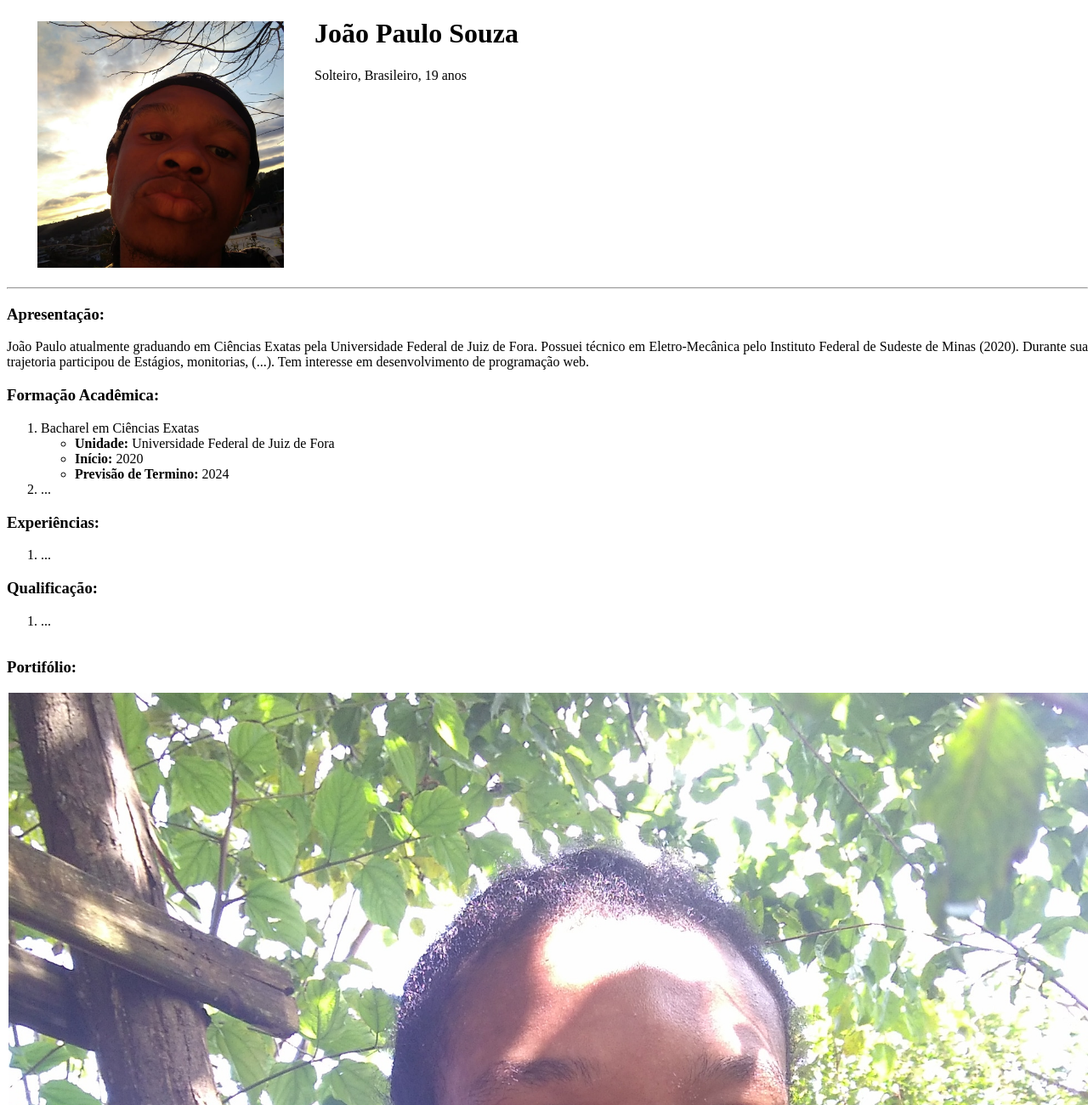
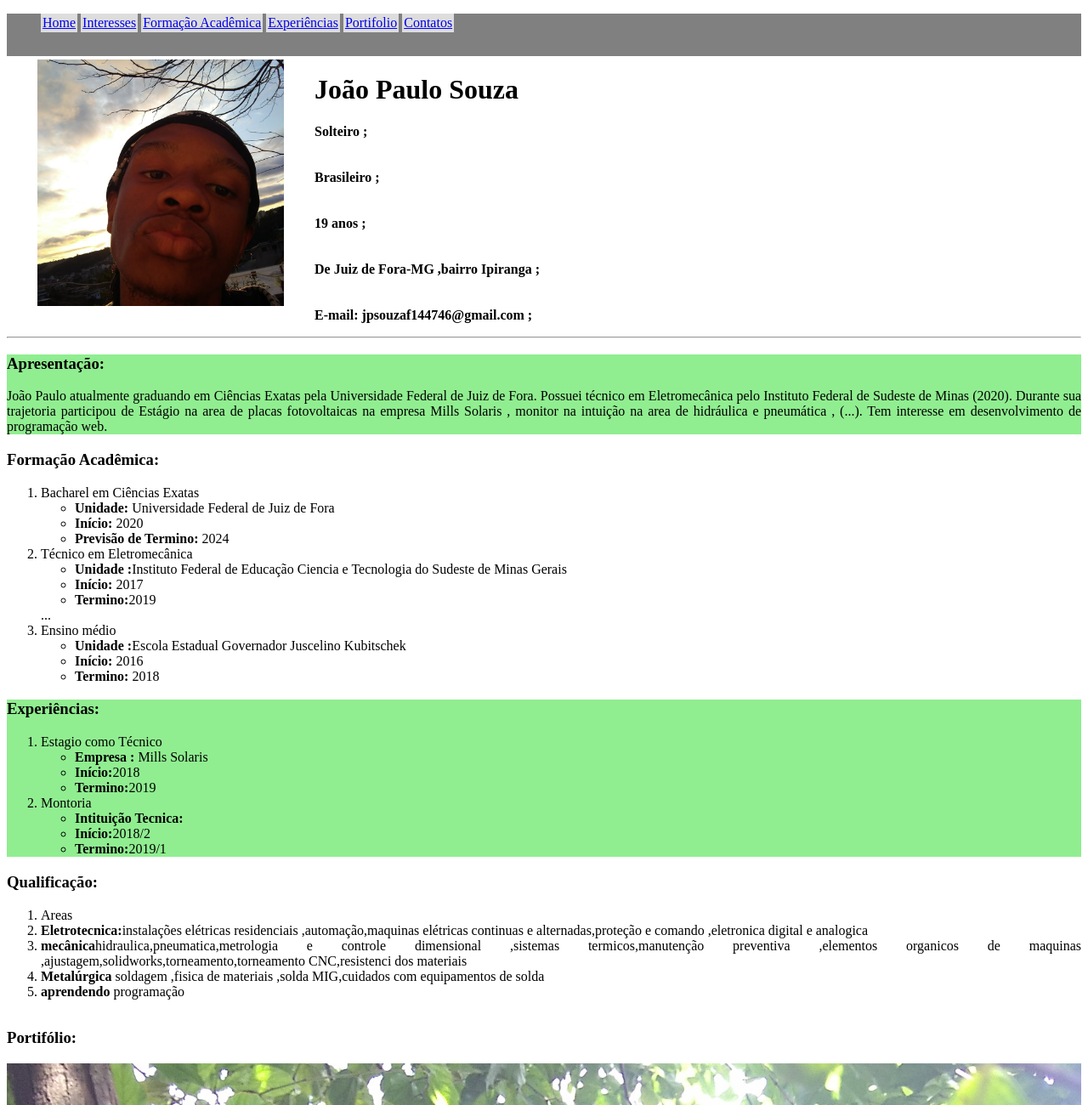
Before and after one commit to jpsouzaf/jpsouzaf.github.io, a plain HTML site: page index.html in a window 1280 px wide. Shown: the top 1300 px of the page at 85% size. Drawn offline with Linux system fonts and the light colour scheme.

Commit message:
mudanças pedidas.

```diff
--- a/css/stylo.css
+++ b/css/stylo.css
@@ -17,11 +17,27 @@
 #menu{
 	height: 50px;
 	background-color: gray;
+	list-style: none;
 }
-#menuPrincipal{
-	float: left;
+#interesses{
+	background-color:  lightgreen
+
+
+
+
+}
+#experiencias{
+	background-color:  lightgreen
+
+
+}
+#menu ul {
+	list-style: none;
+}
+#menu li{
 	display: inline-block;
-
+	background-color: #dddddd;
+	padding: 2px;
 }
 #corpo{
 	height: 880px;
@@ -38,32 +54,33 @@
 #slides figure {
 	position: relative;
 	width:500% ;
-	margin:2px;
-	left:auto; ;
+	margin:0;
+	left:0 ;
 	animation: 20s slides infinite;
 }
-#slides figure img {
+#slides figure  img {
 	width:20% ;
 	float: left;
 }
-@keyframes {
+@keyframes  slides {
 	0% {
-		left: 0;
+		left: 0%;
 	}
 	30% {
-		left: 0;
+		left: 0%;
 	}
 	35% {
-		left: -100;
+		left: -100%;
 	}
 	65% {
-		left: -100;
+		left: -100%;
 	}
 	70% {
-		left: -200;
+		left: -200%;
 	}
 	100% {
-		left: -200;
+		left: -200%;
 	}
 
+
 }
--- a/index.html
+++ b/index.html
@@ -6,14 +6,23 @@
 		<link rel="stylesheet" type="text/css" href="css/stylo.css">
 	</head>
 
-	<body>
+	<body><div id="menu">
+				<ul>
+					<li><a href="#home">Home</a></li>
+					<li><a href="#interesses">Interesses</a></li>
+					<li><a href="#formacao_academica">Formação Acadêmica</a></li>
+					<li><a href="#experiencias">Experiências</a></li>
+					<li><a href="#slides">Portifolio</a></li>
+					<li><a href="#">Contatos</a></li>
+				</ul>
+			</div>
 		<div id="imgs">
 			<img src="imgs/avatar3.jpg" align="left" height="290" hspace="36" vspace="4">
 		</div>
 
 		<div id="home" style="text-align: justify;">
 			<h1>João Paulo Souza</h1>
-			<p>Solteiro, Brasileiro, 19 anos</p>
+			<p> <b> Solteiro ;<br><br><br> Brasileiro ;<br><br><br> 19 anos ;<br><br><br> De Juiz de Fora-MG ,bairro Ipiranga ;<br><br><br>E-mail: jpsouzaf144746@gmail.com ;<br></b></p>
 			<!--
 				.Endereço (Incompleto).
 				.E-mail.
@@ -21,12 +30,12 @@
 		</div>
 
 
-		<div style="top: 330px; position: absolute;">
+		<div style="top: 370px  position:absolute;">
 			<hr>
 
 			<div id="interesses" style="text-align: justify;">
 				<h3>Apresentação: </h3>
-				<p> João Paulo atualmente graduando em Ciências Exatas pela Universidade Federal de Juiz de Fora. Possuei técnico em Eletro-Mecânica pelo Instituto Federal de Sudeste de Minas (2020). Durante sua trajetoria participou de Estágios, monitorias, (...). Tem interesse em desenvolvimento de programação web.</p>
+				<p> João Paulo atualmente graduando em Ciências Exatas pela Universidade Federal de Juiz de Fora. Possuei técnico em Eletromecânica pelo Instituto Federal de Sudeste de Minas (2020). Durante sua trajetoria participou de Estágio na area de placas fotovoltaicas na empresa Mills Solaris        , monitor na intuição na area de hidráulica e pneumática ,  (...). Tem interesse em desenvolvimento de programação web.</p>
 			</div>
 
 			<div id="formacao_academica">
@@ -42,8 +51,21 @@
 								<li><b>Previsão de Termino:</b> 2024</li>
 							</ul>
 						</li>
-						<li>
+						<li>Técnico em Eletromecânica
+							<ul>
+								<li> <b>Unidade :</b>Instituto Federal de Educação Ciencia e Tecnologia do Sudeste de Minas Gerais</li>
+								<li><b>Início:</b> 2017</li>
+								<li><b> Termino:</b>2019</li>
+							</ul>
 							...
+						</li>
+						<li>Ensino médio
+							<ul>
+								<li><b>Unidade :</b>Escola Estadual Governador Juscelino Kubitschek </li>
+								<li><b>Início:</b> 2016</li>
+								<li><b>Termino:</b> 2018 </li>
+							</ul>
+
 						</li>
 					</ol>
 
@@ -55,8 +77,21 @@
 
 				<nav style="text-align: justify;">
 					<ol>
-						<li>
-							...
+						<li>Estagio como Técnico
+							<ul>
+								<li><b>Empresa :</b> Mills Solaris</li>
+								<li><b>Início:</b>2018</li>
+								<li><b>Termino:</b>2019</li>
+							</ul>
+
+						</li>
+						<li>Montoria
+							<ul>
+								<li><b>Intituição Tecnica:</b></li>
+								<li><b>Início:</b>2018/2</li>
+								<li><b>Termino:</b>2019/1</li>
+
+							</ul>
 						</li>
 					</ol>
 				</nav>
@@ -67,11 +102,14 @@
 
 				<nav style="text-align: justify;">
 					<ol>
-						<li>
-							...
+						<li>Areas
+							<li><b>Eletrotecnica:</b>instalações  elétricas residenciais ,automação,maquinas elétricas continuas e alternadas,proteção e comando ,eletronica digital e analogica</li>
+							<li><b>mecânica</b>hidraulica,pneumatica,metrologia e controle dimensional ,sistemas termicos,manutenção preventiva ,elementos organicos de maquinas ,ajustagem,solidworks,torneamento,torneamento CNC,resistenci dos materiais </li>
+							<li><b>Metalúrgica </b>soldagem ,fisica de materiais ,solda MIG,cuidados com equipamentos de solda </li>
+							<li><b>aprendendo </b>programação </li>
 						</li>
-					</ol>
-				</nav>
+				</ol>
+			</nav>
 			</div>
 
 			<div id="slides">
@@ -84,7 +122,7 @@
 
 			</div>
 
-			<div>
+			<div id="menu">
 				<ul>
 					<li><a href="#home">Home</a></li>
 					<li><a href="#interesses">Interesses</a></li>
@@ -96,6 +134,16 @@
 			</div>
 
 			<div id="contatos">
+				<nav style="text-align: justify;">
+					<ol>
+						<a href=""><img src="imgs/oi.jpg" height="600" width="400" ></a>
+						<a href=""><img src="imgs/oi2.jpg"height="600" width="400" ></a>
+						<a href=""><img src="imgs/oi3.png"height="600" width="400" ></a>
+
+
+
+
+
 
 			</div>
 		</div>
```
Also changed, not shown: imgs/oi.jpg (added), imgs/oi2.jpg (added), imgs/oi3.png (added).
